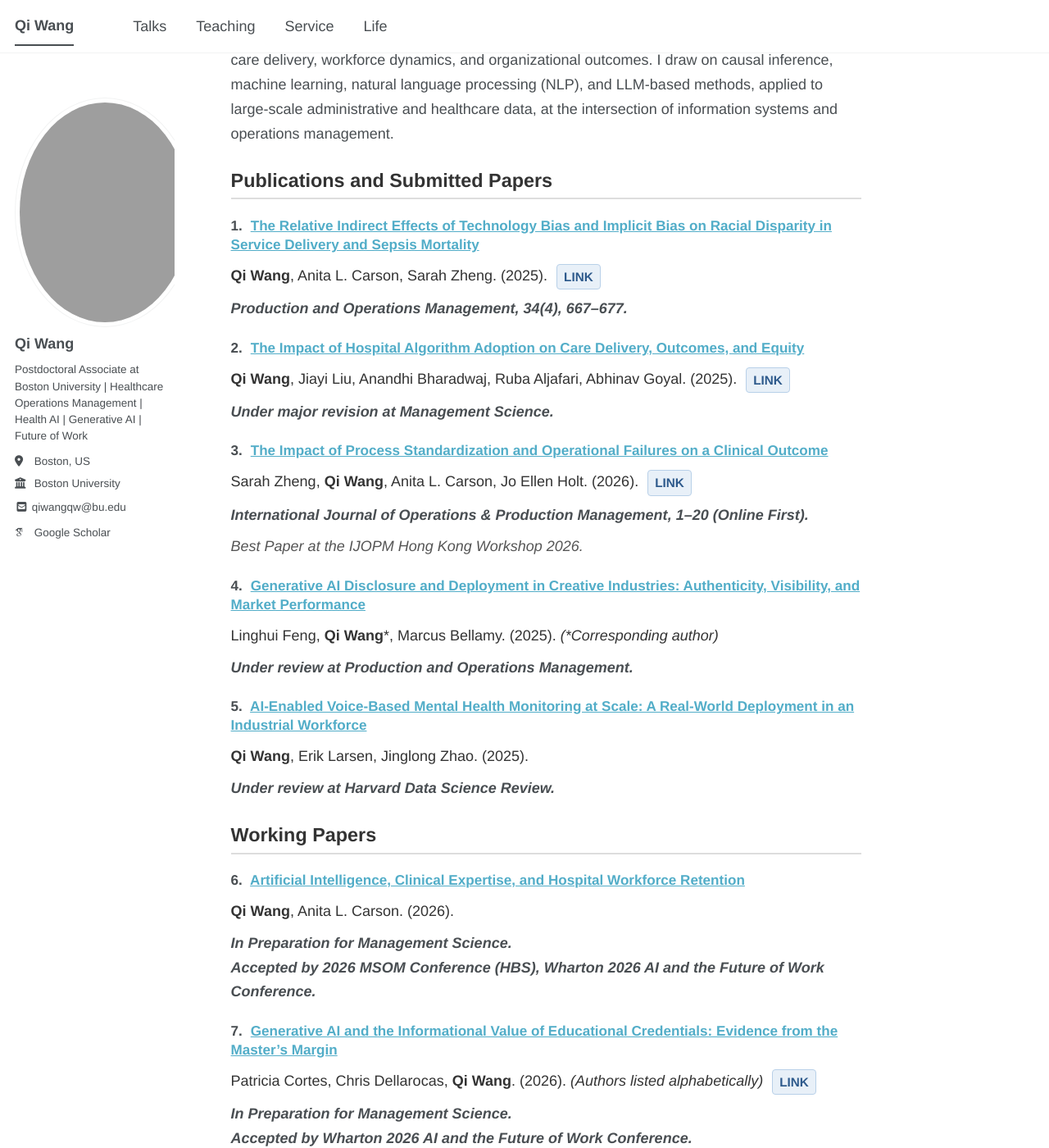
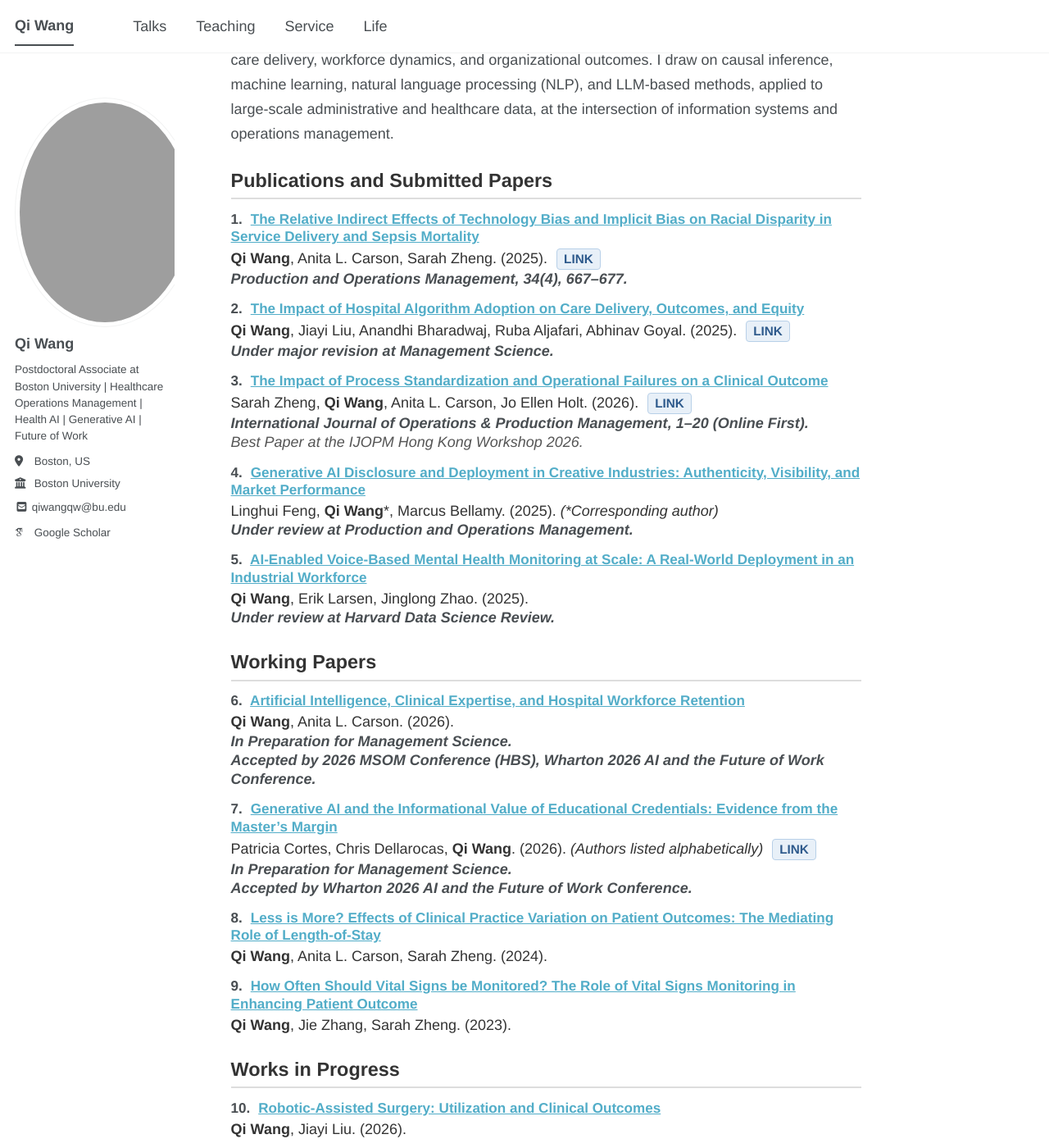
Before and after one commit to qiwang-katherine/qiwang-katherine.github.io, a Jekyll site: the page built from _pages/about.md, in a window 1280 px wide and 1400 px high, scrolled down 266 px. Shown: the whole window at 82% size. Built offline with Jekyll 4.4.1, drawn with Linux system fonts in a browser that asks for light colours; some web fonts are replaced; a script bundle is joined from its source files by our own code; library files that are not in the unit come from our copies.

Commit message:
main.scss

```diff
--- a/assets/css/main.scss
+++ b/assets/css/main.scss
@@ -361,3 +361,37 @@ h6,
 .pub-authors a[href*="emerald"] {
   margin-left: 6px !important;
 }
+/* ========== ULTRA TIGHT publication spacing ========== */
+.archive__item {
+  margin-bottom: 0.3em !important;
+  padding: 0 !important;
+}
+
+.archive__item .pub-title {
+  margin: 0.8em 0 0 0 !important;
+  padding: 0 !important;
+  line-height: 1.25 !important;
+}
+
+.archive__item .pub-authors {
+  margin: 0 !important;
+  padding: 0 !important;
+  line-height: 1.3 !important;
+}
+
+.archive__item .pub-venue {
+  margin: 0 !important;
+  padding: 0 !important;
+  line-height: 1.3 !important;
+}
+
+.archive__item .pub-note {
+  margin: 0 !important;
+  padding: 0 !important;
+  line-height: 1.3 !important;
+}
+
+.archive__item p {
+  margin: 0 !important;
+  padding: 0 !important;
+}
```
